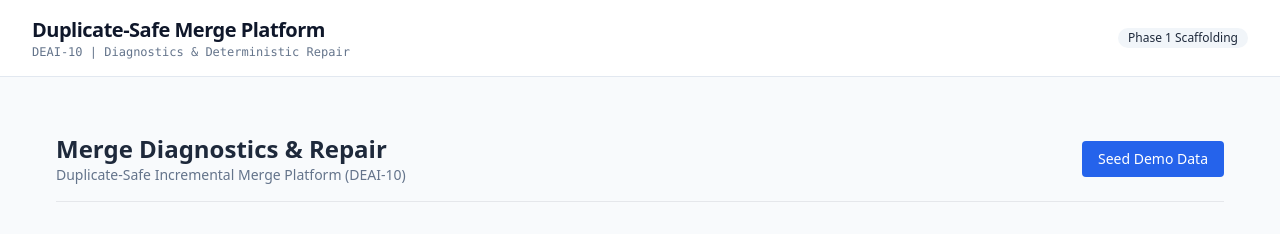
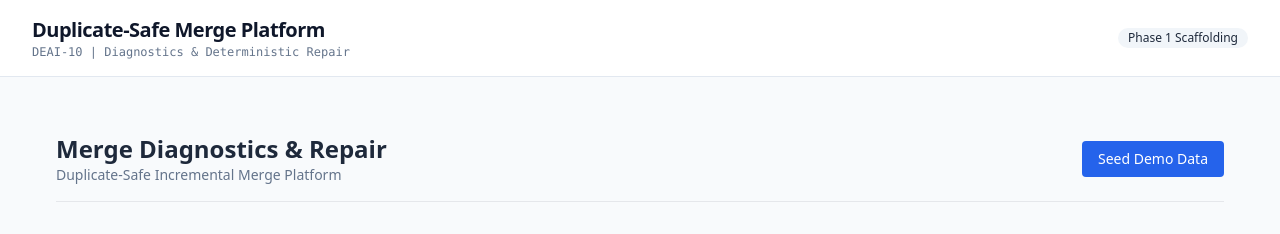
Before and after one commit to SASIVARUN-31047/Duplicate-Safe-Incremental-Merge-Diagnostics-and-Repair-Platform, a Next.js app in the folder frontend/: page / in a window 1280 px wide. Shown: the top 234 px of the page. Built offline with nearby package versions, Linux system fonts and the light colour scheme; no server answers.

Commit message:
style: remove DEAI-10 text from ui

```diff
--- a/frontend/src/app/page.tsx
+++ b/frontend/src/app/page.tsx
@@ -122,7 +122,7 @@ export default function Home() {
       <div className="flex justify-between items-center border-b pb-4">
         <div>
           <h1 className="text-2xl font-semibold text-slate-800">Merge Diagnostics & Repair</h1>
-          <p className="text-sm text-slate-500">Duplicate-Safe Incremental Merge Platform (DEAI-10)</p>
+          <p className="text-sm text-slate-500">Duplicate-Safe Incremental Merge Platform </p>
         </div>
         <button
           onClick={handleSeed}
```
